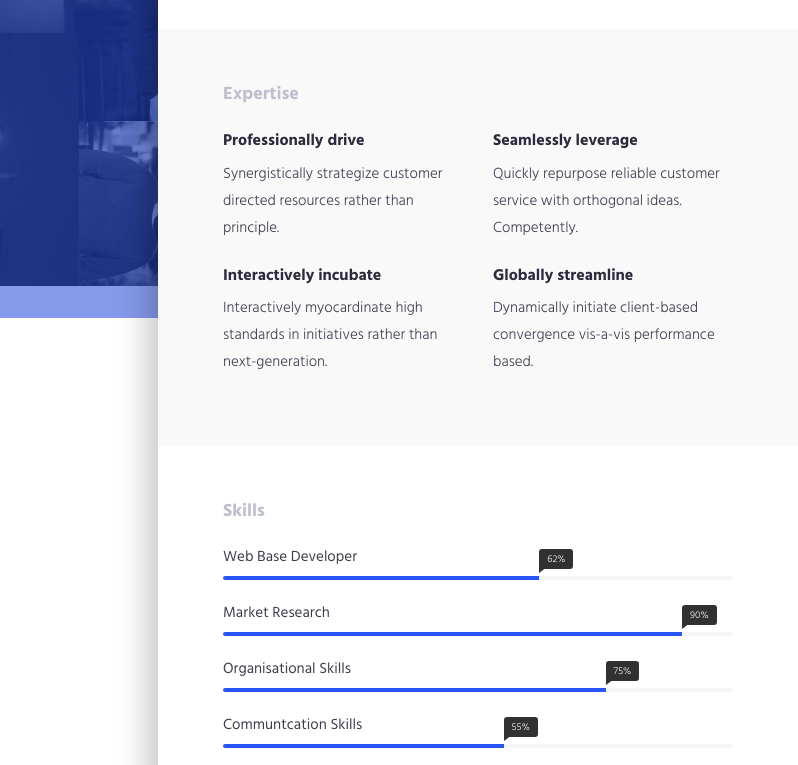
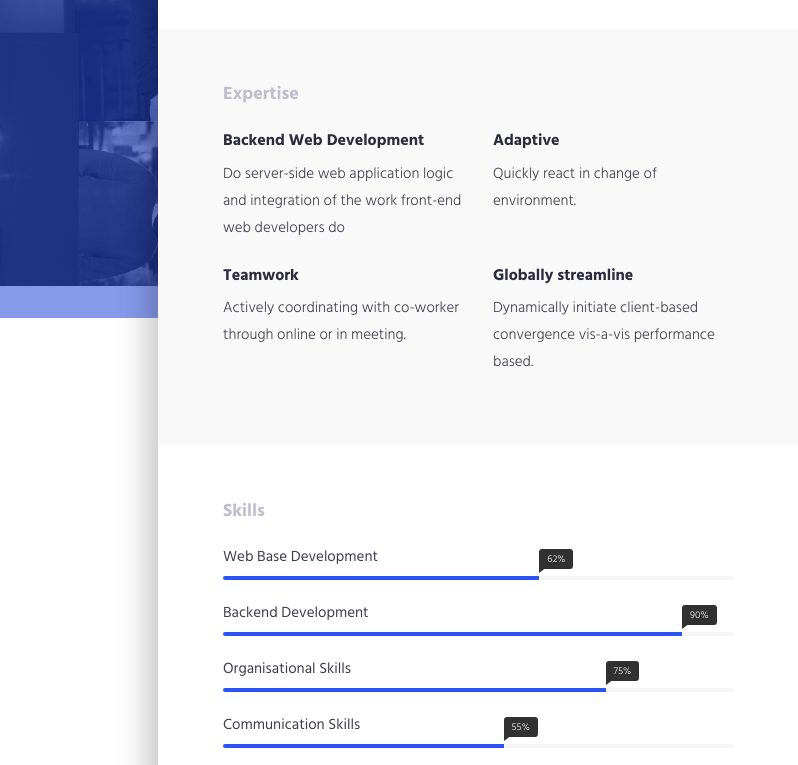
Before and after one commit to erandadava/dava, a plain HTML site: page HTML/onlinecv/index.html in a window 1280 px wide. Shown: the part 482-1247 px from the top of the page, 482-1280 px from the left. Drawn offline with Linux system fonts and the light colour scheme.

Commit message:
update 17 april 2019

```diff
--- a/HTML/onlinecv/index.html
+++ b/HTML/onlinecv/index.html
@@ -104,19 +104,19 @@
         <div class="row">
             <div class="col-md-6">
                 <div class="expertise-item">
-                    <h3>Professionally drive</h3>
+                    <h3>Backend Web Development</h3>
 
                     <p>
-                        Synergistically strategize customer directed resources rather than principle.
+                       Do server-side web application logic and integration of the work front-end web developers do
                     </p>
                 </div>
             </div>
             <div class="col-md-6">
                 <div class="expertise-item">
-                    <h3>Seamlessly leverage </h3>
+                    <h3>Adaptive</h3>
 
                     <p>
-                        Quickly repurpose reliable customer service with orthogonal ideas. Competently.
+                        Quickly react in change of environment.
                     </p>
                 </div>
             </div>
@@ -125,10 +125,10 @@
         <div class="row">
             <div class="col-md-6">
                 <div class="expertise-item">
-                    <h3>Interactively incubate</h3>
+                    <h3>Teamwork</h3>
 
                     <p>
-                        Interactively myocardinate high standards in initiatives rather than next-generation.
+                       Actively coordinating with co-worker through online or in meeting.
                     </p>
                 </div>
             </div>
@@ -163,7 +163,7 @@
                 <div class="progress-wrapper">
 
                     <div class="progress-item">
-                        <span class="progress-title">Web Base Developer</span>
+                        <span class="progress-title">Web Base Development</span>
 
                         <div class="progress">
                             <div class="progress-bar" role="progressbar" aria-valuenow="62" aria-valuemin="0"
@@ -176,7 +176,7 @@
 
 
                     <div class="progress-item">
-                        <span class="progress-title">Market Research</span>
+                        <span class="progress-title">Backend Development</span>
 
                         <div class="progress">
                             <div class="progress-bar" role="progressbar" aria-valuenow="90" aria-valuemin="0"
@@ -201,7 +201,7 @@
                     <!-- /.skill-progress -->
 
                     <div class="progress-item">
-                        <span class="progress-title">Communtcation Skills</span>
+                        <span class="progress-title">Communication Skills</span>
 
                         <div class="progress">
                             <div class="progress-bar" role="progressbar" aria-valuenow="55" aria-valuemin="0"
@@ -213,6 +213,17 @@
                     <!-- /.skill-progress -->
                     <div class="progress-item">
                         <span class="progress-title">Project Management</span>
+
+                        <div class="progress">
+                            <div class="progress-bar" role="progressbar" aria-valuenow="55" aria-valuemin="0"
+                                 aria-valuemax="100" style="width: 80%;"><span class="progress-percent"> 80%</span>
+                            </div>
+                        </div>
+                        <!-- .progress -->
+                    </div>
+                    <!-- .skill-progress -->
+                    <div class="progress-item">
+                        <span class="progress-title">PHP</span>
 
                         <div class="progress">
                             <div class="progress-bar" role="progressbar" aria-valuenow="55" aria-valuemin="0"
```
